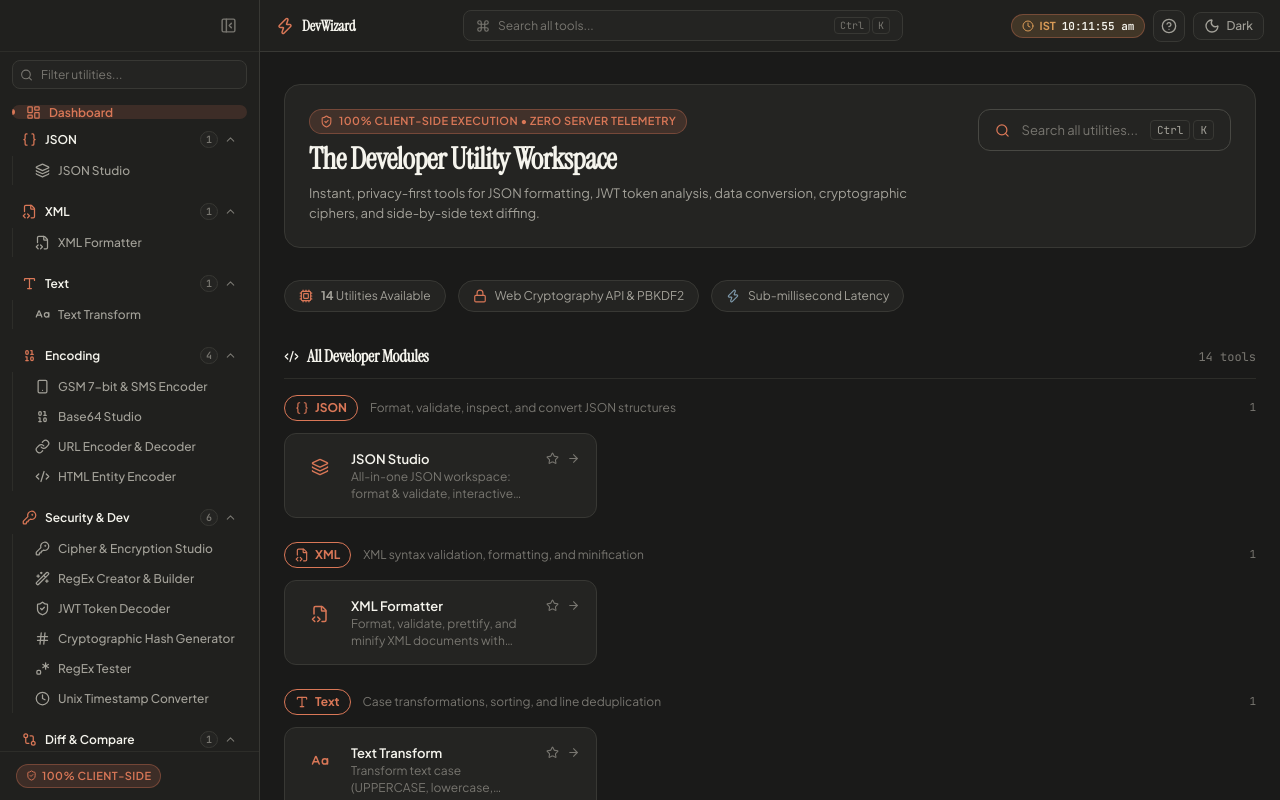
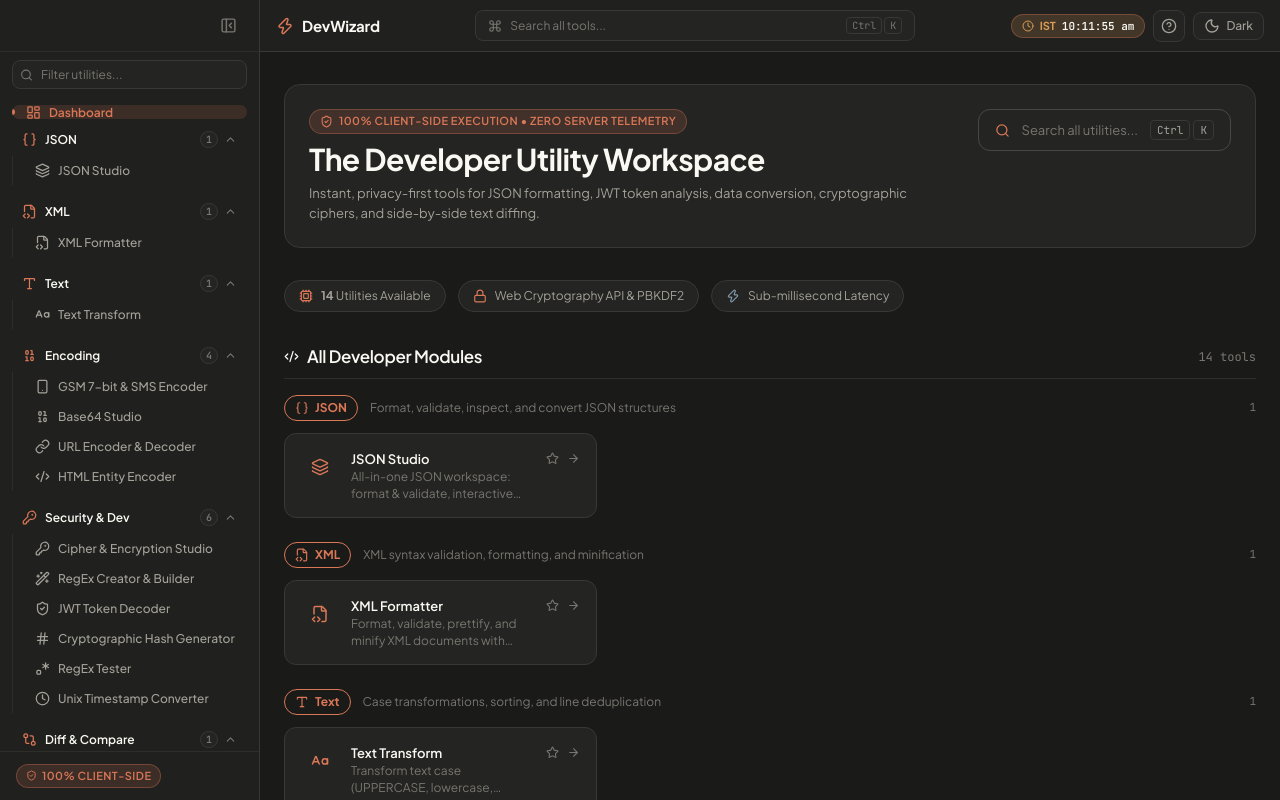
Before and after one commit to Lakshya-Purohit/TextWizard, a React (Create React App) app: page / in a window 1280 px wide. Built offline with nearby package versions, Linux system fonts and the light colour scheme.

Commit message:
feat: add global styles, theme variables, and Sidebar component

```diff
--- a/src/components/Sidebar.css
+++ b/src/components/Sidebar.css
@@ -330,6 +330,21 @@
   flex-shrink: 0;
 }
 
+.dw-sidebar.collapsed .dw-sidebar-footer {
+  padding: var(--space-3) var(--space-2);
+  display: flex;
+  justify-content: center;
+}
+
+.privacy-badge.collapsed {
+  width: 32px;
+  height: 32px;
+  padding: 0;
+  border-radius: 50%;
+  justify-content: center;
+  align-items: center;
+}
+
 /* Mobile Overlay Drawer */
 .dw-sidebar-backdrop {
   display: none;
--- a/src/components/Sidebar.jsx
+++ b/src/components/Sidebar.jsx
@@ -235,10 +235,16 @@ const Sidebar = () => {
         )}
 
         <div className="dw-sidebar-footer">
-          <div className="privacy-badge">
-            <ShieldCheck size={11} />
-            <span>100% Client-Side</span>
-          </div>
+          {sidebarCollapsed && !mobileSidebarOpen ? (
+            <div className="privacy-badge collapsed" title="100% Client-Side Execution">
+              <ShieldCheck size={14} />
+            </div>
+          ) : (
+            <div className="privacy-badge">
+              <ShieldCheck size={11} />
+              <span>100% Client-Side</span>
+            </div>
+          )}
         </div>
       </aside>
     </>
--- a/src/layouts/AppLayout.css
+++ b/src/layouts/AppLayout.css
@@ -32,10 +32,10 @@
 
 /* Tool Page Switch Fade/Slide Transition */
 .dw-page-transition {
-  flex: 1;
+  flex: 1 0 auto;
   display: flex;
   flex-direction: column;
-  min-height: 0;
+  min-height: calc(100vh - var(--topbar-height) - 10px);
   animation: dwPageFadeIn var(--transition-base) ease-out forwards;
 }
 
--- a/src/layouts/AppLayout.jsx
+++ b/src/layouts/AppLayout.jsx
@@ -5,6 +5,7 @@ import TopBar from '../components/TopBar';
 import CommandPalette from '../components/CommandPalette';
 import Toast from '../components/Toast';
 import ErrorBoundary from '../components/ErrorBoundary';
+import DeveloperFooter from '../components/DeveloperFooter';
 import './AppLayout.css';
 
 const AppLayout = () => {
@@ -30,6 +31,7 @@ const AppLayout = () => {
               </div>
             </Suspense>
           </ErrorBoundary>
+          <DeveloperFooter />
         </main>
       </div>
       <CommandPalette />
--- a/src/pages/Dashboard.jsx
+++ b/src/pages/Dashboard.jsx
@@ -7,7 +7,6 @@ import {
   Search, Star, Clock, Zap,
   ArrowRight, ShieldCheck, Cpu, Code2, Lock, Sparkles
 } from 'lucide-react';
-import DeveloperFooter from '../components/DeveloperFooter';
 import './Dashboard.css';
 
 const DASHBOARD_FAQS = [
@@ -302,9 +301,6 @@ const Dashboard = () => {
           </div>
         </section>
       </div>
-
-      {/* Developer Footer */}
-      <DeveloperFooter />
     </div>
   );
 };
--- a/src/styles/global.css
+++ b/src/styles/global.css
@@ -28,17 +28,18 @@ body {
   transition: background-color var(--transition-base), color var(--transition-base);
 }
 
-/* Headings with Editorial Serif Typography */
+/* Headings with Bold Professional Sans-Serif Typography */
 h1, h2, h3, h4, h5, h6 {
   font-family: var(--font-heading);
   color: var(--text-primary);
-  letter-spacing: -0.015em;
-  font-weight: 500;
+  letter-spacing: -0.02em;
+  font-weight: 700;
 }
 
 /* Section titles & subtitles */
 .dw-page-title, .dw-section-title {
   font-family: var(--font-heading);
+  font-weight: 700;
 }
 
 /* Code & Monospace Panels */
@@ -173,9 +174,7 @@ textarea {
   }
 }
 
-/* ============================================================
-   Global Accessibility & Motion Settings
-   ============================================================ */
+/* Global Accessibility & Motion Settings */
 @media (prefers-reduced-motion: reduce) {
   *, ::before, ::after {
     animation-duration: 0.01ms !important;
@@ -184,7 +183,6 @@ textarea {
     scroll-behavior: auto !important;
   }
 
-  /* Retain simple opacity fades for accessibility context */
   .fade-in, .dw-page-transition, .dw-output-animate {
     transition: opacity 150ms ease-in-out !important;
     transform: none !important;
--- a/src/styles/variables.css
+++ b/src/styles/variables.css
@@ -1,12 +1,12 @@
 /* ============================================================
-   DevWizard — Anthropic-Inspired Warm Minimalist Palette
+   DevWizard — Professional Modern Palette & Typography
    ============================================================ */
 
-@import url('https://fonts.googleapis.com/css2?family=Instrument+Serif:ital@0;1&family=Plus+Jakarta+Sans:ital,wght@0,300..800;1,300..800&family=JetBrains+Mono:ital,wght@0,400..700;1,400..700&display=swap');
+@import url('https://fonts.googleapis.com/css2?family=Plus+Jakarta+Sans:ital,wght@0,300..800;1,300..800&family=JetBrains+Mono:ital,wght@0,400..700;1,400..700&display=swap');
 
 :root {
   /* Typography Scale */
-  --font-heading: 'Instrument Serif', Georgia, 'Times New Roman', serif;
+  --font-heading: 'Plus Jakarta Sans', 'Inter', -apple-system, BlinkMacSystemFont, 'Segoe UI', Roboto, sans-serif;
   --font-ui: 'Plus Jakarta Sans', 'Inter', -apple-system, BlinkMacSystemFont, 'Segoe UI', Roboto, sans-serif;
   --font-mono: 'JetBrains Mono', 'Fira Code', monospace;
 
@@ -62,14 +62,14 @@
 }
 
 /* ============================================================
-   Dark Mode — Warm Near-Black & Terracotta Clay Palette
+   Dark Mode — Warm Charcoal & Terracotta Clay
    ============================================================ */
 :root, [data-theme="dark"] {
   --bg-base: #1A1A19;
   --bg-surface: #242422;
   --bg-elevated: #2D2D29;
   --border: #383834;
-  --text-primary: #F5F4ED;
+  --text-primary: #F9F8F3;
   --text-muted: #A3A199;
   --accent-primary: #D97757;
   --accent-gold: #D97757;
@@ -106,7 +106,7 @@
   --text-link: #E58667;
   --text-code: #E58667;
 
-  /* Muted Terracotta Accent */
+  /* Terracotta Accent */
   --accent-primary-hover: #E58667;
   --accent-primary-subtle: rgba(217, 119, 87, 0.16);
   --accent-primary-border: rgba(217, 119, 87, 0.35);
@@ -118,21 +118,21 @@
 
   /* Functional Status Accents */
   --accent-success-subtle: rgba(62, 154, 112, 0.18);
-  --accent-success-text: #F5F4ED;
+  --accent-success-text: #F9F8F3;
 
   --accent-warning: #D99B57;
   --accent-warning-subtle: rgba(217, 155, 87, 0.18);
-  --accent-warning-text: #F5F4ED;
+  --accent-warning-text: #F9F8F3;
 
   --accent-danger: #D9534F;
   --accent-danger-subtle: rgba(217, 83, 79, 0.18);
-  --accent-danger-text: #F5F4ED;
+  --accent-danger-text: #F9F8F3;
 
   --accent-info: #7E99AB;
   --accent-info-subtle: rgba(126, 153, 171, 0.16);
-  --accent-info-text: #F5F4ED;
+  --accent-info-text: #F9F8F3;
 
-  /* Category Accents — Harmonized Terracotta */
+  /* Category Accents */
   --cat-json: #D97757;
   --cat-xml: #D99B57;
   --cat-text: #8BA888;
@@ -140,7 +140,7 @@
   --cat-dev: #D97757;
   --cat-diff: #C27B9B;
 
-  /* Code Syntax Palette (Warm & Restrained) */
+  /* Code Syntax Palette */
   --code-string: #8BA888;
   --code-number: #D99B57;
   --code-keyword: #D97757;
@@ -157,7 +157,7 @@
   /* Focus Ring */
   --ring-focus: 0 0 0 2px rgba(217, 119, 87, 0.45);
 
-  /* Restrained Shadows */
+  /* Shadows */
   --shadow-xs: 0 1px 2px rgba(0, 0, 0, 0.25);
   --shadow-sm: 0 1px 3px rgba(0, 0, 0, 0.35);
   --shadow-md: 0 4px 10px -2px rgba(0, 0, 0, 0.45);
@@ -165,15 +165,15 @@
 }
 
 /* ============================================================
-   Light Mode — Warm Cream & Terracotta Clay Palette
+   Light Mode — Crisp Off-White & Highly Legible Charcoal
    ============================================================ */
 [data-theme="light"] {
-  --bg-base: #F5F4ED;
-  --bg-surface: #EAE7DF;
+  --bg-base: #F9F8F3;
+  --bg-surface: #F0EEE6;
   --bg-elevated: #FFFFFF;
-  --border: #D5CFC3;
-  --text-primary: #1A1A19;
-  --text-muted: #6B6963;
+  --border: #D8D2C6;
+  --text-primary: #111827;
+  --text-muted: #4B5563;
   --accent-primary: #D97757;
   --accent-gold: #D97757;
   --accent-success: #2E8B57;
@@ -181,58 +181,58 @@
   --warning: #C88332;
 
   /* Surfaces */
-  --bg-app: #F5F4ED;
-  --bg-sidebar: #ECE9E1;
-  --bg-topbar: #ECE9E1;
-  --bg-surface-hover: #E2DDD3;
+  --bg-app: #F9F8F3;
+  --bg-sidebar: #EFECE4;
+  --bg-topbar: #EFECE4;
+  --bg-surface-hover: #E4DFD5;
   --bg-surface-active: #D8D2C6;
-  --bg-editor: #FAF9F5;
+  --bg-editor: #FFFFFF;
   --bg-input: #FFFFFF;
-  --bg-panel: #FFFFFF;
+  --bg-panel: #F0EEE6;
   --bg-card: #FFFFFF;
-  --bg-card-hover: #FAF9F5;
-  --bg-overlay: rgba(26, 26, 25, 0.4);
-  --bg-tooltip: #1A1A19;
-  --bg-badge: #E2DDD3;
+  --bg-card-hover: #FAF8F3;
+  --bg-overlay: rgba(17, 24, 39, 0.4);
+  --bg-tooltip: #111827;
+  --bg-badge: #E4DFD5;
 
   /* Borders */
-  --border-subtle: #E2DDD4;
-  --border-default: #D5CFC3;
-  --border-strong: #C2BBB0;
+  --border-subtle: #E4DFD5;
+  --border-default: #D8D2C6;
+  --border-strong: #C4BDB0;
   --border-focus: #D97757;
 
   /* Typography Colors */
-  --text-secondary: #6B6963;
-  --text-tertiary: #8C8A82;
-  --text-disabled: #B5B2A8;
-  --text-inverse: #F5F4ED;
+  --text-secondary: #4B5563;
+  --text-tertiary: #6B7280;
+  --text-disabled: #9CA3AF;
+  --text-inverse: #F9F8F3;
   --text-link: #C56545;
   --text-code: #C56545;
 
   /* Accents */
   --accent-primary-hover: #C56545;
-  --accent-primary-subtle: rgba(217, 119, 87, 0.1);
-  --accent-primary-border: rgba(217, 119, 87, 0.3);
+  --accent-primary-subtle: rgba(217, 119, 87, 0.12);
+  --accent-primary-border: rgba(217, 119, 87, 0.35);
   --accent-primary-text: #FFFFFF;
 
   --accent-gold-hover: #C56545;
-  --accent-gold-subtle: rgba(217, 119, 87, 0.1);
-  --accent-gold-border: rgba(217, 119, 87, 0.3);
+  --accent-gold-subtle: rgba(217, 119, 87, 0.12);
+  --accent-gold-border: rgba(217, 119, 87, 0.35);
 
   --accent-success-subtle: rgba(46, 139, 87, 0.1);
-  --accent-success-text: #1A1A19;
+  --accent-success-text: #111827;
 
   --accent-warning: #C88332;
   --accent-warning-subtle: rgba(200, 131, 50, 0.1);
-  --accent-warning-text: #1A1A19;
+  --accent-warning-text: #111827;
 
   --accent-danger: #C94A4A;
   --accent-danger-subtle: rgba(201, 74, 74, 0.1);
-  --accent-danger-text: #1A1A19;
+  --accent-danger-text: #111827;
 
   --accent-info: #5B7A8C;
   --accent-info-subtle: rgba(91, 122, 140, 0.1);
-  --accent-info-text: #1A1A19;
+  --accent-info-text: #111827;
 
   /* Category Accents */
   --cat-json: #D97757;
@@ -242,23 +242,23 @@
   --cat-dev: #D97757;
   --cat-diff: #A05270;
 
-  /* Code Syntax Palette (Light Mode Restrained) */
-  --code-string: #3B7A57;
-  --code-number: #B86B28;
+  /* Code Syntax Palette */
+  --code-string: #2E7D32;
+  --code-number: #D97757;
   --code-keyword: #C56545;
   --code-boolean: #A05270;
-  --code-key: #4A6B82;
-  --code-null: #6B6963;
-  --code-comment: #8C8A82;
+  --code-key: #2563EB;
+  --code-null: #6B7280;
+  --code-comment: #9CA3AF;
 
   /* Scrollbars */
   --scrollbar-track: transparent;
-  --scrollbar-thumb: #D5CFC3;
-  --scrollbar-thumb-hover: #C2BBB0;
+  --scrollbar-thumb: #D8D2C6;
+  --scrollbar-thumb-hover: #C4BDB0;
 
-  /* Restrained Soft Shadows */
-  --shadow-xs: 0 1px 2px rgba(26, 26, 25, 0.04);
-  --shadow-sm: 0 1px 3px rgba(26, 26, 25, 0.06);
-  --shadow-md: 0 4px 8px -2px rgba(26, 26, 25, 0.08);
-  --shadow-lg: 0 12px 20px -4px rgba(26, 26, 25, 0.1);
+  /* Shadows */
+  --shadow-xs: 0 1px 2px rgba(17, 24, 39, 0.05);
+  --shadow-sm: 0 1px 3px rgba(17, 24, 39, 0.08);
+  --shadow-md: 0 4px 8px -2px rgba(17, 24, 39, 0.1);
+  --shadow-lg: 0 12px 20px -4px rgba(17, 24, 39, 0.12);
 }
```
